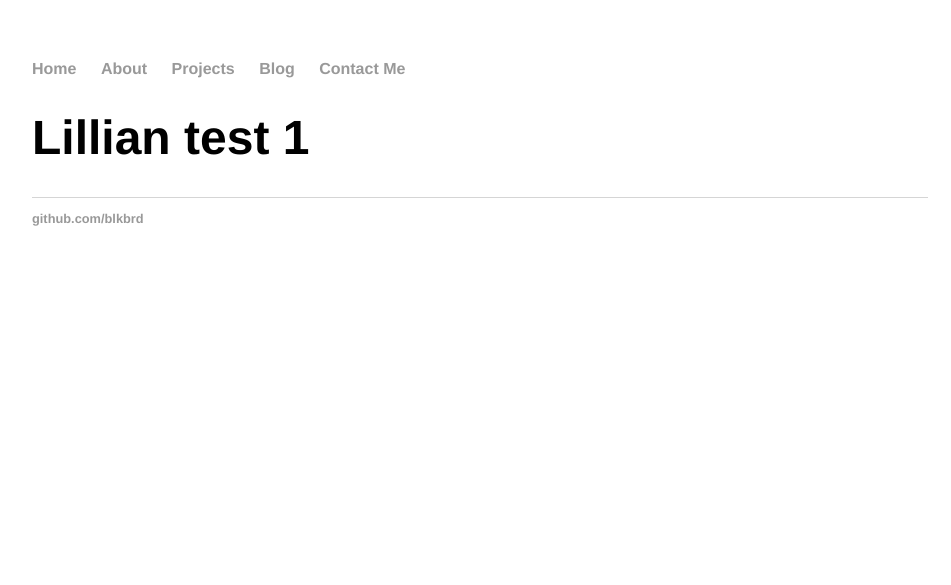
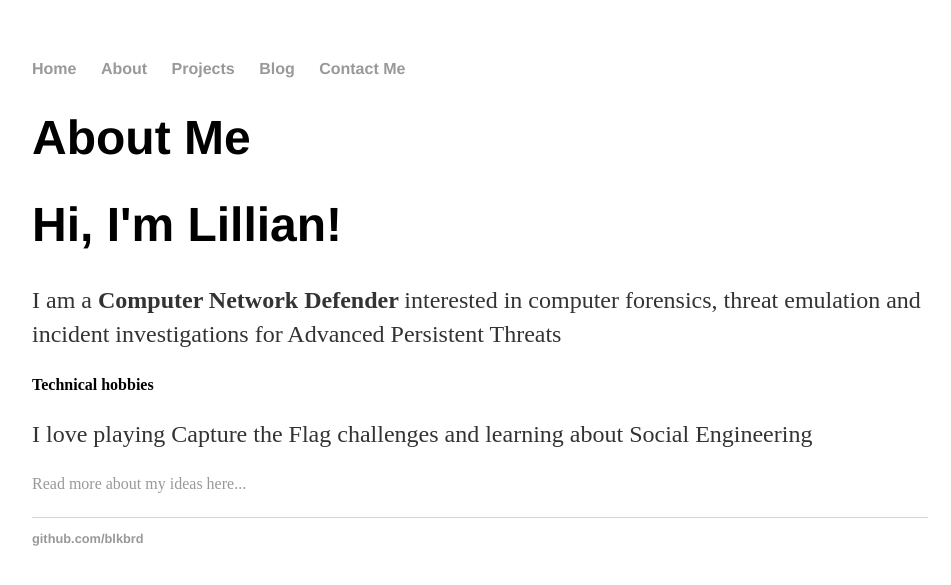
Before and after one commit to blkbrd/blkbrd.github.io, a Jekyll site: the page built from about/index.html, in a window 1280 px wide. Shown: the top 585 px of the page, without its empty margins (160-1111 px from the left). Built offline with Jekyll 4.4.1, drawn with Linux system fonts in a browser that asks for light colours.

Commit message:
Update index.html

```diff
--- a/about/index.html
+++ b/about/index.html
@@ -1,5 +1,13 @@
 ---
 layout: default
-title: Lillian test 1
+title: About Me
 ---
 <h1>{{ page.title }}</h1>
+<div class="blurb">
+	<h1>Hi, I'm Lillian!</h1>
+		<p>I am a <strong> Computer Network Defender </strong> interested in computer forensics,
+			threat emulation and incident investigations for Advanced Persistent Threats</p>
+	<h4>Technical hobbies</h4>
+                <p> I love playing Capture the Flag challenges and learning about Social Engineering</p>
+		<a href="/projects">Read more about my ideas here...</a></p>
+</div><!-- /.blurb -->
```
